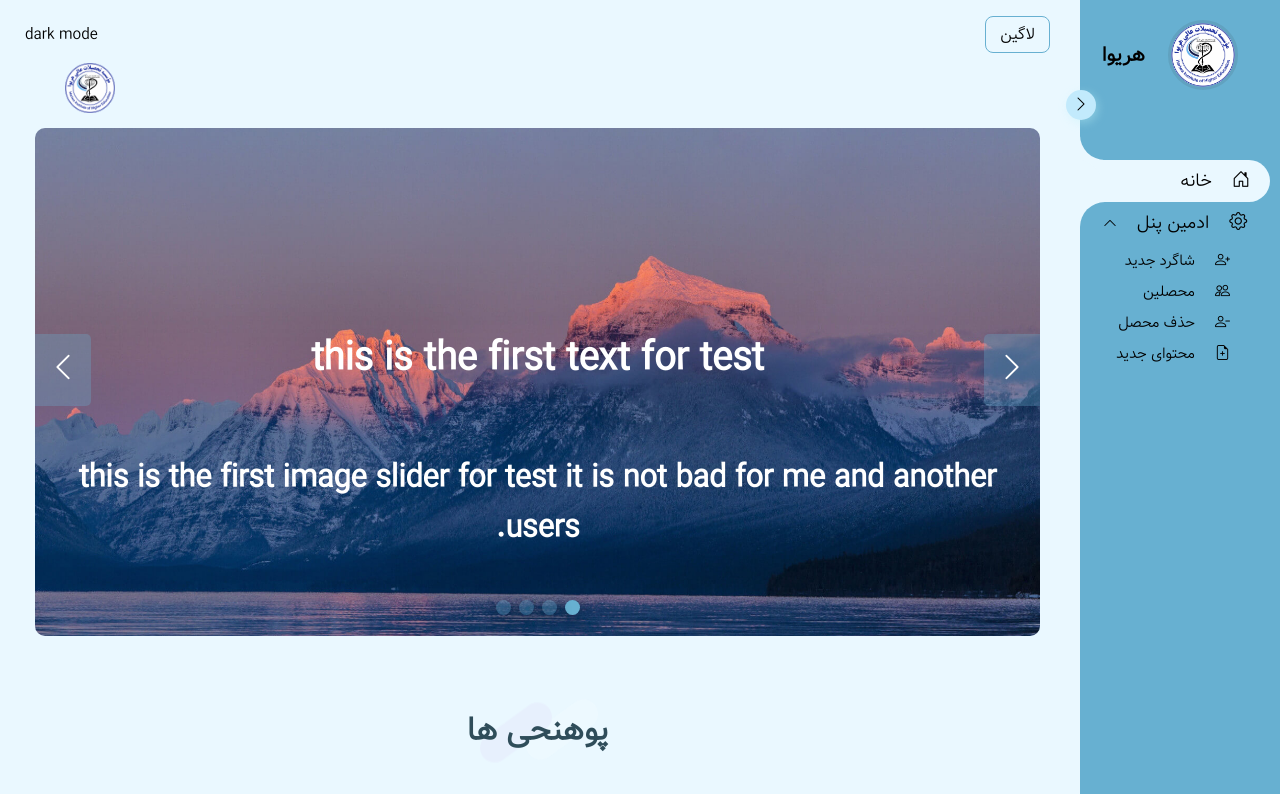
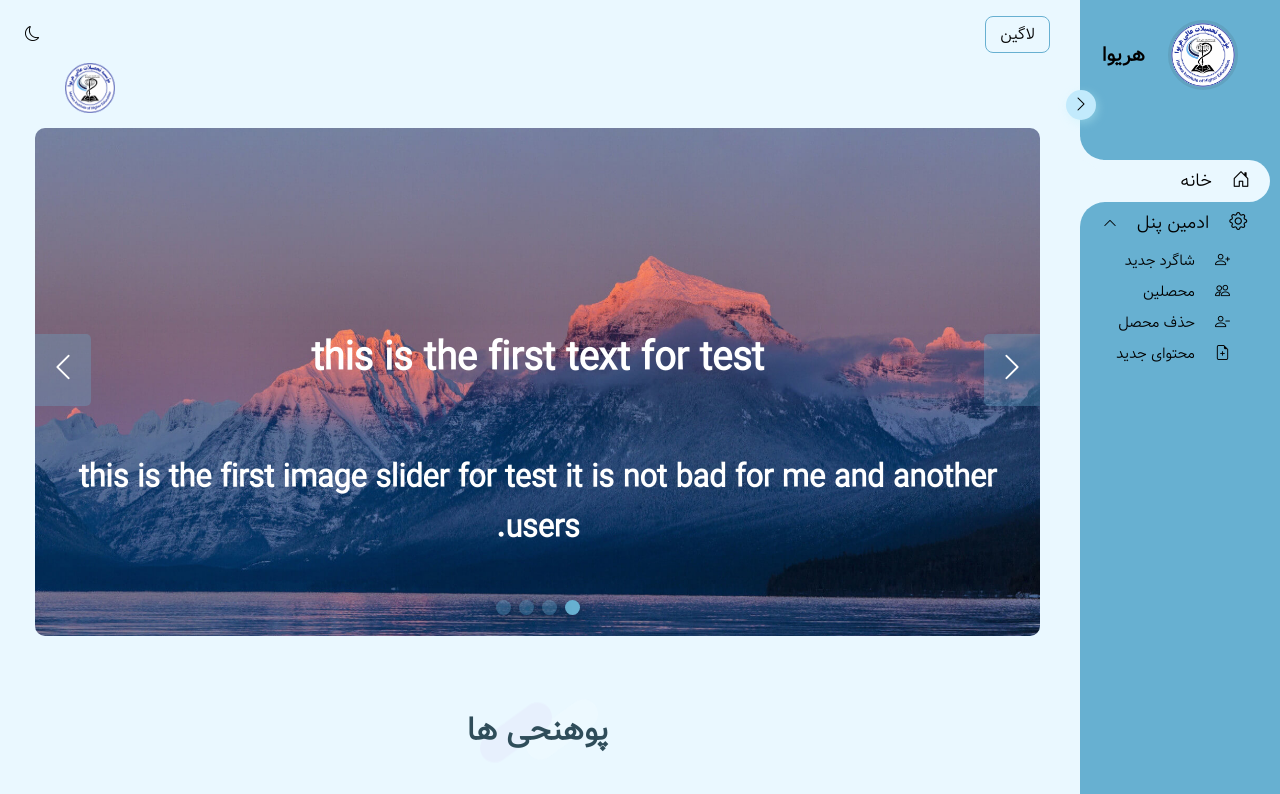
Before and after one commit to MaroufEbrahimi/portal, a React (Create React App) app: page / in a window 1280 px wide. Shown: the top 794 px of the page. Built offline with nearby package versions, Linux system fonts and the light colour scheme.

Commit message:
switch between dark and light mode

```diff
--- a/src/components/Header/Header.jsx
+++ b/src/components/Header/Header.jsx
@@ -1,9 +1,11 @@
 import React, { useContext } from "react"
 import { useNavigate } from "react-router-dom"
+import { DarkModeContext } from "../../context/darkMode"
 import "./Header.css"
 
 const Header = () => {
   const navigate = useNavigate()
+  const { toggle, darkMode } = useContext(DarkModeContext)
 
   return (
     <div className="header">
@@ -13,7 +15,13 @@ const Header = () => {
         </button>
       </div>
       <div className="header_left">
-        <p>dark mode</p>
+        <div className="dark_mode_toggle">
+          {darkMode ? (
+            <i onClick={toggle} className="bi bi-brightness-high"></i>
+          ) : (
+            <i onClick={toggle} className="bi bi-moon"></i>
+          )}
+        </div>
       </div>
     </div>
   )
```
